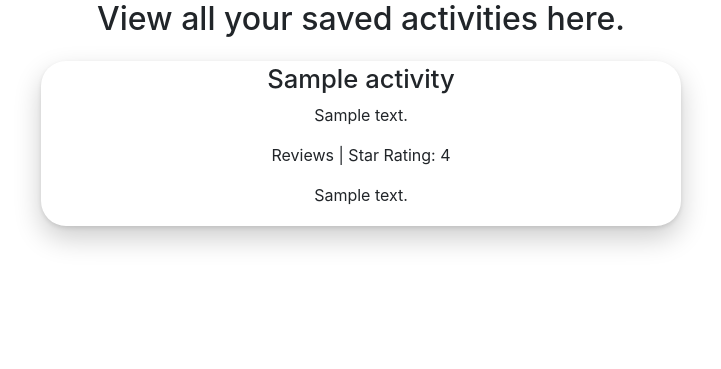
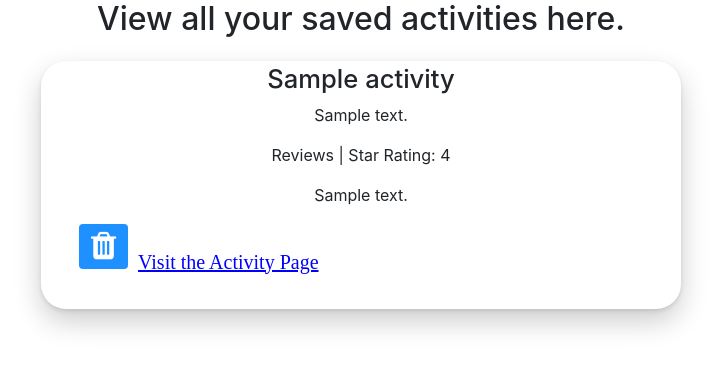
Before and after one commit to truonging/Tourist-Attraction-Locator, a Flask app: page /owned_activities in a window 1280 px wide. Shown: the part 56-425 px from the top of the page, without its empty margins (279-1000 px from the left). Run offline with Flask 2, Linux system fonts and the light colour scheme; tables that the repository leaves empty or names only in its code hold one stand-in row (values such as "Sample post"); some libraries are stand-ins or nearby versions.

Commit message:
set up view activity page that dynamically displays all saved activities from mysql

```diff
--- a/app.py
+++ b/app.py
@@ -1,4 +1,5 @@
 from flask import Flask, render_template, request, redirect, url_for
+from flask_fontawesome import FontAwesome
 import urllib
 from requests_html import HTMLSession
 import requests
@@ -7,28 +8,13 @@ import os
 import mysql.connector
 
 app = Flask(__name__)
+fa = FontAwesome(app)
 mydb = mysql.connector.connect(
     host="localhost",
     user="root",
     password="Rtruong3990",
     database="361_project"
 )
-
-"""
-mycursor = mydb.cursor()
-sql = "INSERT INTO activities (title, address, reviewAmount, rating, description) VALUES (%s, %s)"
-val = [
-    ("San Diego Zoo", "Zoo address 1003", "34,251", "4.52", "Place is a zoo"),
-    ("Getty Boo", "Getty 145 129 dr.", "1,215", "4.12", "Forget the description"),
-    ("Burgatory", "Pittsburgh somewhere", "10,124", "4.99", "Best burger place")]
-
-if one:
-    mycursor.execute(sql, val)
-elif multiple:
-    mycursor.executemany(sql,val)
-mydb.commit()
-print(mycursor.rowcount, "was inserted.")
-"""
 
 
 @app.route("/")
@@ -39,16 +25,24 @@ def home():
 
 @app.route("/owned_activities", methods=["POST", "GET"])
 def owned_activities():
+    """Page that dynamically displays user saved activities from mysqldb and lets users delete activity from table"""
+    if request.method == "POST":
+        print(request.form)
+        if request.form["action"] == "delete":
+            ID = request.form["ID"]
+            mycursor = mydb.cursor()
+            sql = f"DELETE FROM activities WHERE ID = '{ID}'"
+            mycursor.execute(sql)
+            mydb.commit()
+            print(mycursor.rowcount, "record(s) deleted")
+            mycursor.close()
+        if request.form["action"] == "go_to_activity":
+            pass
     mycursor = mydb.cursor(dictionary=True)
     query = "SELECT * FROM activities"
     mycursor.execute(query)
     result = mycursor.fetchall()
     mycursor.close()
-    for x in result:
-        print(x["title"])
-        print(x["address"])
-        print(x["rating"])
-        print(x["description"])
     return render_template("owned_activities.html", database=result)
 
 
@@ -112,6 +106,7 @@ def results3(state, city, sort):
 
 @app.route("/loading/<state>/<city>/<url>")
 def loading(url, city, state):
+    """Loading page for ad placement"""
     return render_template("loading_screen.html", url=url, city=city, state=state)
 
 
@@ -124,10 +119,10 @@ def activity(url, city, state):
     if request.method == "POST":
         if request.form["save_activity"] == "True":
             mycursor = mydb.cursor()
-            sql = "INSERT INTO activities (title, address, reviewAmount, rating, description) VALUES (%s,%s,%s,%s,%s)"
-            val = save_activity_data(dct)
+            sql = "INSERT INTO activities (title, address, reviewAmount, rating, description, city, state, url) VALUES (%s,%s,%s,%s,%s,%s,%s,%s)"
+            val = save_activity_data(dct, city, state, url)
+            mycursor.execute(sql, val)
             print(val)
-            mycursor.execute(sql, val)
             print(mycursor.rowcount, "was inserted.")
             mydb.commit()
             mycursor.close()
@@ -143,6 +138,7 @@ def activity(url, city, state):
                             # YOU CAN PROBABLY DELETE CITY AND STATE NOT USED IN HTML. TOO TIRED TO DO IT RN
 
 def next_page(data, num):
+    """Loads next page depending on if user clicked sort button or not"""
     state, city, sort, result = data
     result = ''.join([i for i in result if not i.isdigit()])
     result = result + num
@@ -153,6 +149,7 @@ def next_page(data, num):
 
 
 def sort_page(data):
+    """Loads current page depending if user clicked sort button or not"""
     state, city, sort, result = data
     if sort == "False":
         return redirect(url_for(result, state=state, city=city, sort="True"))
@@ -161,6 +158,7 @@ def sort_page(data):
 
 
 def loading_page(data):
+    """Takes user to loading page that waits 5 seconds, passes data to activity page"""
     state, city, sort, result = data
     url_temp = request.form["url"]
     if url_temp[0] == "/":
@@ -185,7 +183,8 @@ def result_page(data):
 """~~~~~~~~~~~~~~~~~~~~~~~~~~~~~~~~~~~~~~~~~~~~~~~~~~~~~~~~~~~~~~~~~~~~~~~~~~~~~~~~~~~~~~~~~~~~~~~~~~~~~~~~~~~~~~~~``"""
 
 
-def save_activity_data(dct):
+def save_activity_data(dct, city, state, url):
+    """Turn dictionary data into tuple"""
     calc_ratings(dct)
     title = dct["title"]
     try:
@@ -198,10 +197,11 @@ def save_activity_data(dct):
         description = dct["description"]
     except:
         description = "Not Available"
-    return title, address, reviewAmount, rating, description
+    return title, address, reviewAmount, rating, description, city, state, url
 
 
 def reverse_data(dct, lst, lst_title):
+    """Reverse all the given data"""
     new_dct = dict(reversed(list(dct.items())))
     lst.reverse()
     lst_title.reverse()
--- a/static/style.css
+++ b/static/style.css
@@ -1,3 +1,33 @@
+.delbut {
+  position: absolute;
+  top: 8px;
+  left: 16px;
+  font-size: 18px;
+}
+
+.btn {
+  background-color: DodgerBlue; /* Blue background */
+  border: none; /* Remove borders */
+  color: white; /* White text */
+  font-size: 16px; /* Set a font size */
+  cursor: pointer; /* Mouse pointer on hover */
+}
+
+/* Darker background on mouse-over */
+.btn:hover {
+  background-color: RoyalBlue;
+}
+
+.button-container form,
+.button-container form div {
+    display: inline;
+}
+
+.button-container button {
+    display: inline;
+    vertical-align: middle;
+}
+
 .codeContainer {
     display: block;
 }
@@ -33,6 +63,25 @@
 .link-button:active {
   color:red;
 }
+
+.link-button2 {
+  background: none;
+  border: none;
+  color: blue;
+  text-decoration: underline;
+  cursor: pointer;
+  font-size: 1em;
+  font-family: serif;
+  height:75px;
+  font-size: 20px;
+}
+.link-button2:focus {
+  outline: none;
+}
+.link-button2:active {
+  color:red;
+}
+
 .little_left {
     position: fixed;
     left: 15px;
--- a/templates/activity.html
+++ b/templates/activity.html
@@ -9,7 +9,7 @@
 <h3 class="center">{{dct["open/close"]}}</h3>
 <p class="center">{{dct["address"]}}</p>
 <div class="center">
-    <form action="#" method="post" onsubmit="return confirm('ARE YOU SURE YOU WANT TO SAVE?');">
+    <form method="post">
         <input type="hidden" name="save_activity" value="True"/>
         <input type="submit" value="Save Activity"/>
     </form>
--- a/templates/base.html
+++ b/templates/base.html
@@ -7,6 +7,7 @@
         <meta charset="UTF-8">
         <title>{% block title %}{% endblock %}</title>
         <link rel="stylesheet" type="text/css" href="{{ url_for('static', filename='style.css')}}">
+        <link rel="stylesheet" href="https://cdnjs.cloudflare.com/ajax/libs/font-awesome/4.7.0/css/font-awesome.min.css">
     </head>
     <body>
         <nav class="navbar navbar-expand-lg navbar-light bg-light">
--- a/templates/loading_screen.html
+++ b/templates/loading_screen.html
@@ -8,7 +8,7 @@
        // Move to a new location after 3 secs
        window.location.href = "http://127.0.0.1:5000/activity/{{state}}/{{city}}/{{url}}";
 
-       }, 3000);
+       }, 1000);
  </script>
 </head>
 <div class="center">
--- a/templates/owned_activities.html
+++ b/templates/owned_activities.html
@@ -1,4 +1,5 @@
 {% extends "base.html" %}
+{{ fontawesome_html() }}
 {% block title%}Saved Activities Page{% endblock %}
 {% block content %}
 <body>
@@ -9,8 +10,26 @@
             <div style="width:90%;text-align:center;padding:2px;margin:0 auto;">
                 <h4 style="font-size:2vw;">{{activity["title"]}}</h4>
                 <p>{{activity["address"]}}</p>
-                <p>{{activity["reviewAmount"]}} Reviews | Star Rating: {{activity["rating"]}}</p>
+                <p>{{activity["reviewAmount"]}} Reviews | Star Rating: {{activity["rating"]}} </p>
                 <p>{{activity["description"]}}</p>
+                <div style="display:flex;">
+                    <form method="post" onsubmit="return confirm('ARE YOU SURE YOU WANT TO DELETE?');">
+                        <table style="display: inline-block;text-align:center;">
+                            <tr>
+                                <td><input type="hidden" name="ID" value="{{activity['ID']}}"></td>
+                                <td><button type="submit" class="btn" name="action" value="delete"><i class="fa fa-trash fa-2x"></i></button></td>
+                            </tr>
+                        </table>
+                    </form>
+                    <form method="post">
+                        <table style="display: inline-block;">
+                            <tr>
+                                <td><input type="hidden" name="ID" value="{{activity['ID']}}"></td>
+                                <td><button type="submit" class="link-button2" name="action" value="go_to_activity">Visit the Activity Page</button></td>
+                            </tr>
+                        </table>
+                    </form>
+                </div>
             </div>
         </div>
         {% endfor %}
```
Also changed, not shown: templates/results.html (+23 -0 lines).
